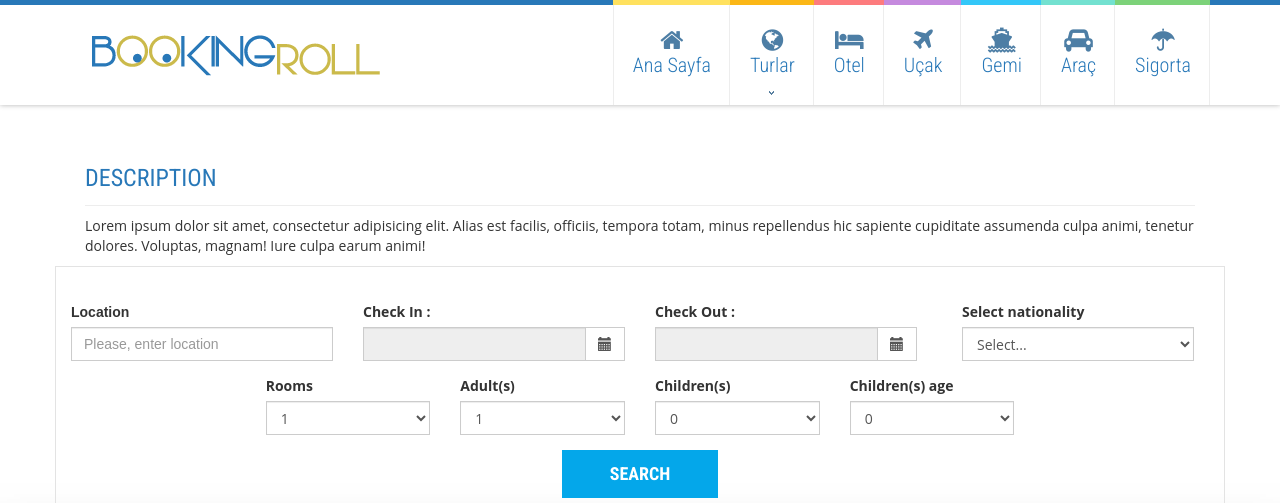
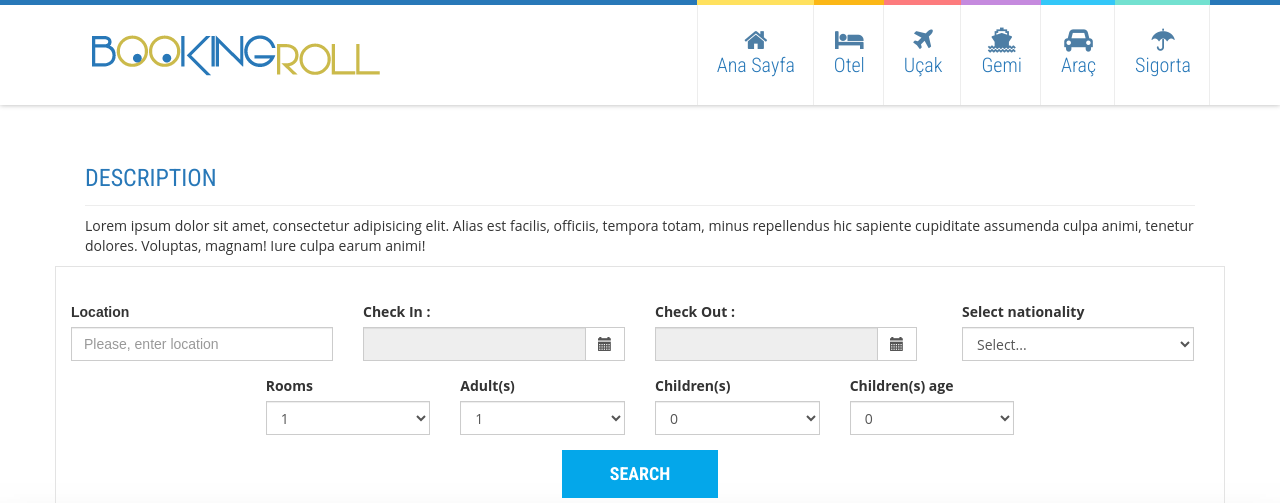
Before and after one commit to samwolf1982/booking_reservations_with_api4, a PHP site: page /cache/Hotels.php in a window 1280 px wide. Shown: the top 503 px of the page. Run offline with PHP 8.4, Linux system fonts and the light colour scheme.

Commit message:
hide dropdown header ok

```diff
--- a/includes/php/navmenu.php
+++ b/includes/php/navmenu.php
@@ -15,7 +15,9 @@
           <nav class="horizontal-nav full-width horizontalNav-notprocessed">
             <ul class="sf-menu">
              <li <?if(basename($_SERVER["SCRIPT_FILENAME"], '.php') == '') {;?>class="current"<?}?>><a href="http://www.bookingroll.com/"><span class="fa fa-home"></span>Ana Sayfa</a></li>
-             <li <?if(basename($_SERVER["SCRIPT_FILENAME"], '.php') == 'Turlar') {;?>class="current"<?}?>><a href="Turlar.php"><span class="fa fa-globe"></span>Turlar<strong></strong></a>
+
+<!--              naw menu UNCOMENT !!!!!!!!!!!!!! -->
+          <!--    <li <?if(basename($_SERVER["SCRIPT_FILENAME"], '.php') == 'Turlar') {;?>class="current"<?}?>><a href="Turlar.php"><span class="fa fa-globe"></span>Turlar<strong></strong></a>
 				<ul>
                   <li><a href="Turlar.php?t=yurtdisi">Yurtdışı Turlar</a></li>
                   <li><a href="Turlar.php?t=yurtici">Yurtiçi Turlar</a></li>
@@ -28,7 +30,7 @@
                     </ul>
                   </li>
                 </ul>
-			 </li>
+			 </li> -->
              <li <?if(basename($_SERVER["SCRIPT_FILENAME"], '.php') == 'Otel') {;?>class="current"<?}?>><a href="/Hotels.php"><span class="fa fa-bed"></span>Otel</a></li>
              <li <?if(basename($_SERVER["SCRIPT_FILENAME"], '.php') == 'Ucak') {;?>class="current"<?}?>><a href="Ucak.php"><span class="fa fa-plane"></span>Uçak</a></li>
              <li <?if(basename($_SERVER["SCRIPT_FILENAME"], '.php') == 'Gemi') {;?>class="current"<?}?>><a href="Gemi.php"><span class="fa fa-ship"></span>Gemi</a></li>
```
